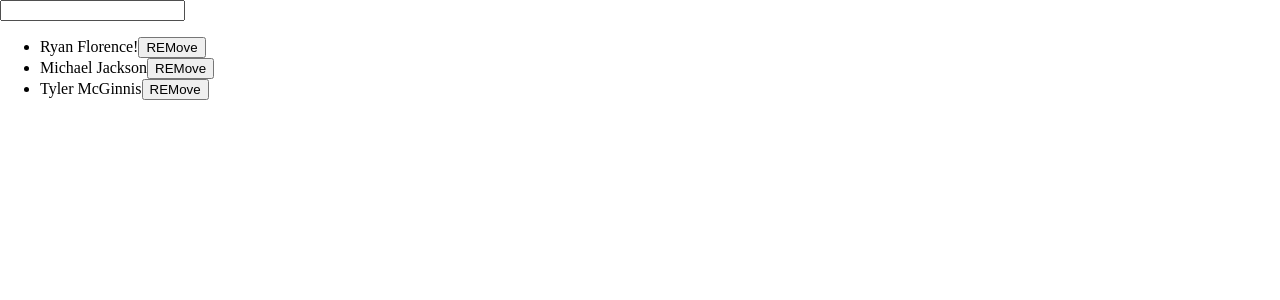
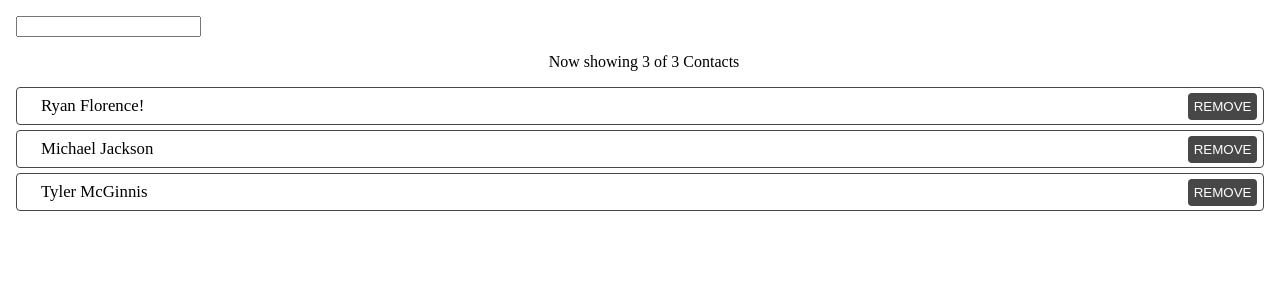
Before and after one commit to mankirats/Contact_List, a React (Create React App) app: page / in a window 1280 px wide. Shown: the top 300 px of the page. Built offline with nearby package versions, Linux system fonts and the light colour scheme.

Commit message:
List component styled components added

```diff
--- a/src/Components/ListContacts.js
+++ b/src/Components/ListContacts.js
@@ -2,6 +2,44 @@ import React, { useState } from "react";
 import propTypes from "prop-types";
 import SearchContacts from "./SearchContacts";
 import escapeStringRegexp from "escape-string-regexp";
+import styled from "styled-components";
+
+const PageContainer = styled.div`
+  padding: 1rem;
+`;
+
+const ContactList = styled.ul`
+  padding: 0;
+`;
+
+const ContactItems = styled.li`
+  position: relative;
+  border: 0.1px solid #474747;
+  border-radius: 4px;
+  list-style-type: none;
+  width: 100%;
+  padding: 0.5rem 1.5rem;
+  margin-top: 5px;
+  font-size: 1.05rem;
+`;
+
+const RemoveContactButton = styled.button`
+  position: absolute;
+  right: 6px;
+  bottom: 4.5px;
+  border-radius: 4px;
+  background-color: #474747;
+  color: white;
+  border: transparent;
+  outline: none;
+  padding: 0.35rem;
+  margin-right: auto;
+`;
+
+const ContactCounts = styled.div`
+  padding: 1rem 0rem 0rem 0.5rem;
+  text-align: center;
+`;
 
 function ListContacts(props) {
   let [contactSearch, setContactSearch] = useState("");
@@ -19,19 +57,24 @@ function ListContacts(props) {
   }
 
   return (
-    <>
+    <PageContainer>
       <SearchContacts
         liftingSearchInput={(val) => handlingSearch(val)}
       ></SearchContacts>
-      <ul>
+      <ContactCounts>
+        Now showing {showingContacts.length} of {props.contacts.length} Contacts
+      </ContactCounts>
+      <ContactList>
         {showingContacts.map((contact) => (
-          <li key={contact.id}>
+          <ContactItems key={contact.id}>
             {contact.name}
-            <button onClick={() => props.remove(contact)}>REMove</button>
-          </li>
+            <RemoveContactButton onClick={() => props.remove(contact)}>
+              REMOVE
+            </RemoveContactButton>
+          </ContactItems>
         ))}
-      </ul>
-    </>
+      </ContactList>
+    </PageContainer>
   );
 }
 
```
